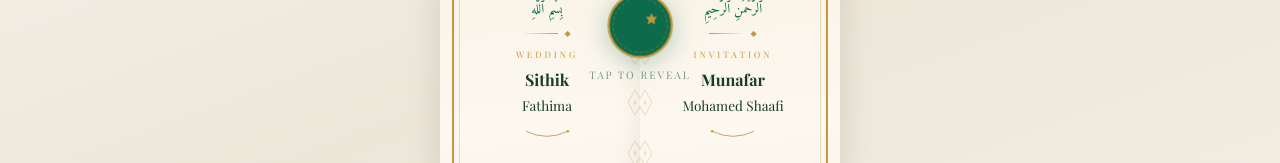
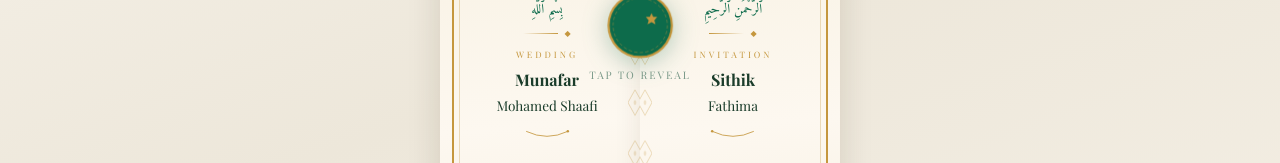
Before and after one commit to aashath0317/Shaafi_Wed, a React (Vite) app: page / in a window 1280 px wide. Shown: the part 361-524 px from the top of the page. Built offline with nearby package versions, Linux system fonts and the light colour scheme; a web font is replaced by a local one.

Commit message:
Correct Groom to Shaafi and Bride to Fathima across all components

```diff
--- a/index.html
+++ b/index.html
@@ -3,11 +3,11 @@
   <head>
     <meta charset="UTF-8" />
     <meta name="viewport" content="width=device-width, initial-scale=1.0, maximum-scale=1.0, user-scalable=no" />
-    <meta name="description" content="Wedding Invitation — Nikah & Walima of Sithik Fathima and Munafar Mohamed Shaafi. August 2026, Eravur." />
+    <meta name="description" content="Wedding Invitation — Nikah & Walima of Munafar Mohamed Shaafi and Sithik Fathima. August 2026, Eravur." />
     <meta name="theme-color" content="#0D6B4B" />
     <link rel="preconnect" href="https://fonts.googleapis.com" />
     <link rel="preconnect" href="https://fonts.gstatic.com" crossorigin />
-    <title>Wedding Invitation | Sithik & Shaafi</title>
+    <title>Wedding Invitation | Shaafi & Sithik</title>
   </head>
   <body>
     <div id="root"></div>
--- a/src/components/CountdownTimers.jsx
+++ b/src/components/CountdownTimers.jsx
@@ -62,7 +62,7 @@ export default function CountdownTimers() {
             <p className="cd-date">Sunday, 16th August 2026 • 3:30 PM</p>
             <TimerDisplay time={nikahTime} />
             <a
-              href="https://calendar.google.com/calendar/render?action=TEMPLATE&text=Nikah+Ceremony+Sithik+%26+Shaafi&dates=20260816T100000Z/20260816T123000Z&details=Nikah+ceremony+of+Sithik+Fathima+and+Munafar+Mohamed+Shaafi.&location=432,+Kayar+Road,+Eravur+2A"
+              href="https://calendar.google.com/calendar/render?action=TEMPLATE&text=Nikah+Ceremony+Shaafi+%26+Sithik&dates=20260816T100000Z/20260816T123000Z&details=Nikah+ceremony+of+Munafar+Mohamed+Shaafi+and+Sithik+Fathima.&location=432,+Kayar+Road,+Eravur+2A"
               target="_blank"
               rel="noopener noreferrer"
               className="btn-outline cd-calendar-btn"
@@ -80,7 +80,7 @@ export default function CountdownTimers() {
             <p className="cd-date">Tuesday, 18th August 2026 • 12:30 PM</p>
             <TimerDisplay time={walimaTime} />
             <a
-              href="https://calendar.google.com/calendar/render?action=TEMPLATE&text=Walima+Reception+Sithik+%26+Shaafi&dates=20260818T070000Z/20260818T100000Z&details=Walima+reception+of+Sithik+Fathima+and+Munafar+Mohamed+Shaafi.&location=432,+Kayar+Road,+Eravur+2A"
+              href="https://calendar.google.com/calendar/render?action=TEMPLATE&text=Walima+Reception+Shaafi+%26+Sithik&dates=20260818T070000Z/20260818T100000Z&details=Walima+reception+of+Munafar+Mohamed+Shaafi+and+Sithik+Fathima.&location=432,+Kayar+Road,+Eravur+2A"
               target="_blank"
               rel="noopener noreferrer"
               className="btn-outline cd-calendar-btn"
--- a/src/components/Footer.jsx
+++ b/src/components/Footer.jsx
@@ -16,7 +16,7 @@ export default function Footer() {
         <div className="divider"><span className="divider-icon">✦</span></div>
 
         <p className="footer-names">
-          With love & respect — <strong>Sithik Fathima & Munafar Mohamed Shaafi</strong>
+          With love & respect — <strong>Munafar Mohamed Shaafi & Sithik Fathima</strong>
         </p>
         <p className="footer-copy">&copy; 2026 Wedding Invitation</p>
 
--- a/src/components/HeroSection.jsx
+++ b/src/components/HeroSection.jsx
@@ -29,7 +29,7 @@ export default function HeroSection() {
         <div className="hero-names fade-up delay-3">
           <div className="name-card">
             <span className="role-label">The Groom</span>
-            <h1 className="couple-name">Sithik Fathima</h1>
+            <h1 className="couple-name">Munafar Mohamed Shaafi</h1>
           </div>
 
           <div className="names-connector">
@@ -41,7 +41,7 @@ export default function HeroSection() {
 
           <div className="name-card">
             <span className="role-label">The Bride</span>
-            <h1 className="couple-name">Munafar Mohamed Shaafi</h1>
+            <h1 className="couple-name">Sithik Fathima</h1>
           </div>
         </div>
       </div>
--- a/src/components/SplashScreen.jsx
+++ b/src/components/SplashScreen.jsx
@@ -77,8 +77,8 @@ export default function SplashScreen({ onOpen }) {
               <p className="door-label-left">Wedding</p>
 
               {/* Groom name */}
-              <h2 className="door-name-left">Sithik</h2>
-              <h2 className="door-name-left door-name--sub">Fathima</h2>
+              <h2 className="door-name-left">Munafar</h2>
+              <h2 className="door-name-left door-name--sub">Mohamed Shaafi</h2>
 
               {/* Bottom flourish */}
               <svg className="door-flourish" viewBox="0 0 60 20" aria-hidden="true">
@@ -128,8 +128,8 @@ export default function SplashScreen({ onOpen }) {
               <p className="door-label-right">Invitation</p>
 
               {/* Bride name */}
-              <h2 className="door-name-right">Munafar</h2>
-              <h2 className="door-name-right door-name--sub">Mohamed Shaafi</h2>
+              <h2 className="door-name-right">Sithik</h2>
+              <h2 className="door-name-right door-name--sub">Fathima</h2>
 
               {/* Bottom flourish */}
               <svg className="door-flourish door-flourish--right" viewBox="0 0 60 20" aria-hidden="true">
```
